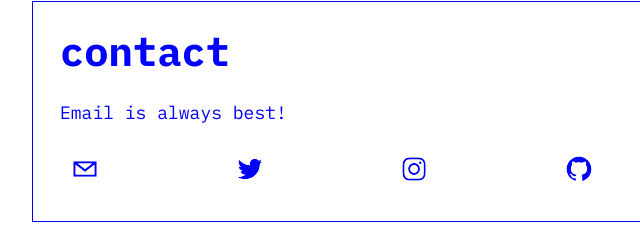
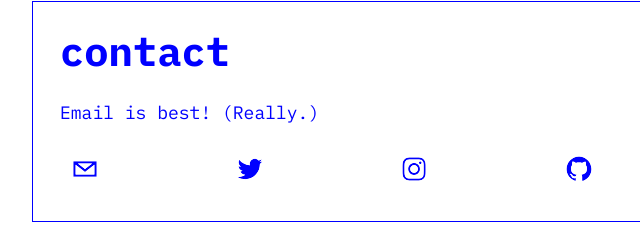
Before and after one commit to mattjames-info/mattjames.info, a Gatsby site: page / in a window 1280 px wide. Shown: the part 4186-4426 px from the top of the page, 226-866 px from the left. Built offline with nearby package versions, Linux system fonts and the light colour scheme; Gatsby itself is replaced by a stand-in of ours; a web font is replaced by a local one.

Commit message:
Update index.js

```diff
--- a/src/pages/index.js
+++ b/src/pages/index.js
@@ -38,7 +38,7 @@ const IndexPage = ({data}) => (
       </table>
     </Card>
     <Card cardTitle="contact">
-      <p style={{ marginBottom: `1rem` }}>Email is always best!</p>
+      <p style={{ marginBottom: `1rem` }}>Email is best! (Really.)</p>
       <div style={{ display: `flex`, flexWrap: `wrap`, flexDirection: `row`, width: `100%`, justifyContent: `space-between` }}>
         <div>
           <SocialIcon url="mailto:hello@mattjames.info" bgColor="white" fgColor="blue" target="_blank" rel="noopener noreferrer" />
```
